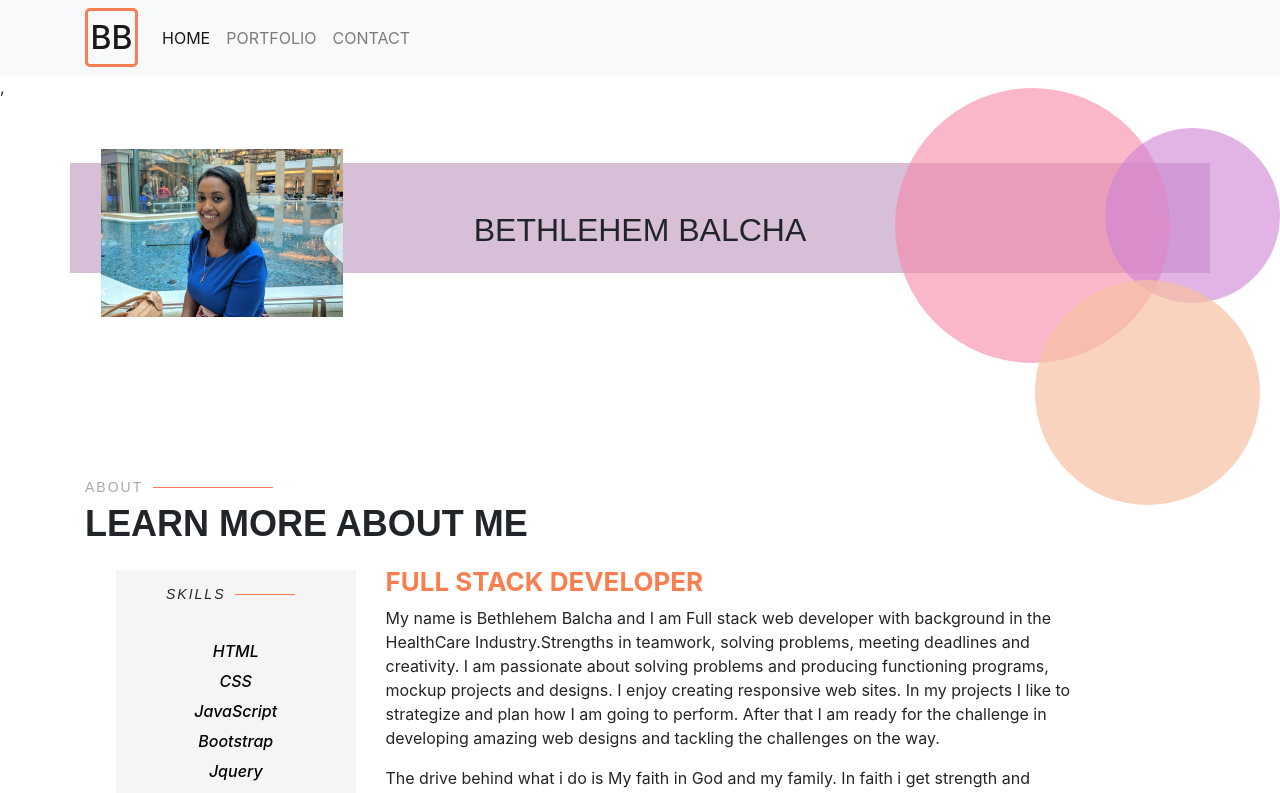
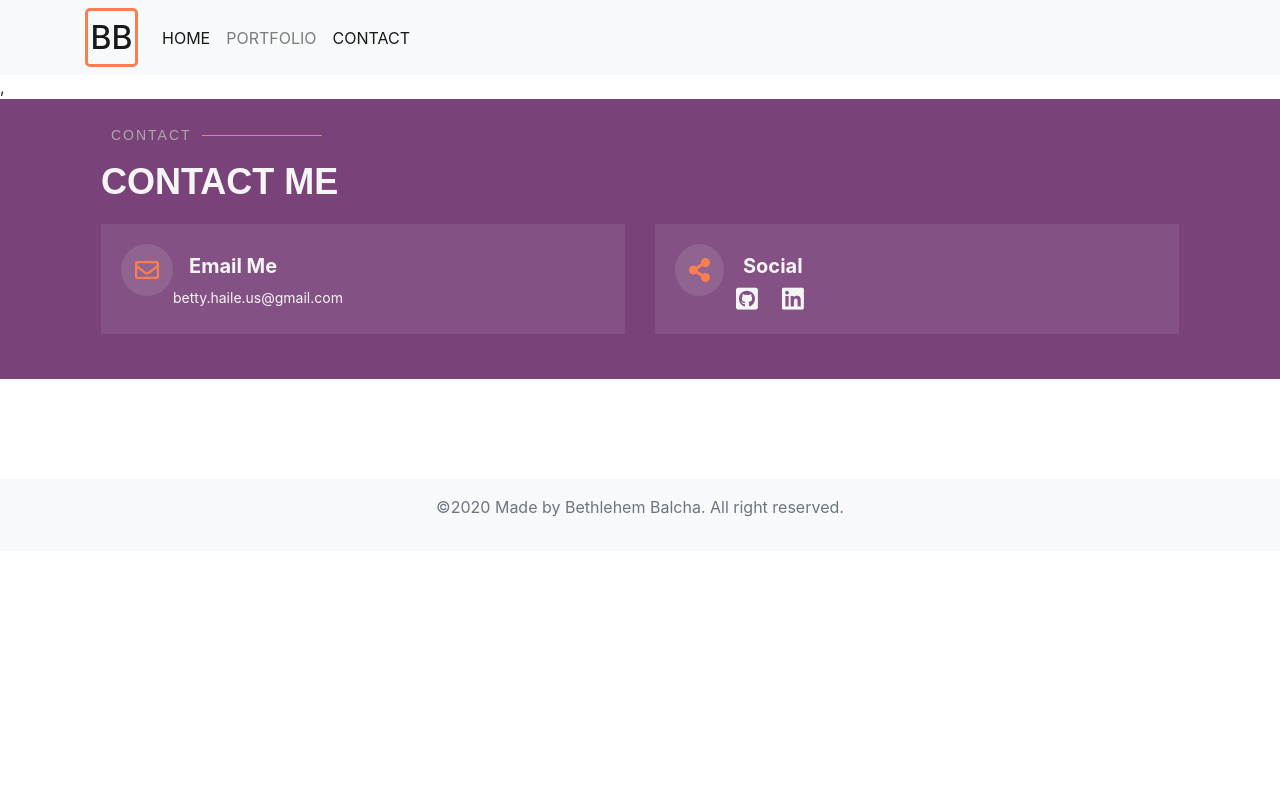
Before and after one commit to bettycode/React-Portfolio, a React (Create React App) app in the folder portfolio/: page /CONTACT in a window 1280 px wide. Shown: the top 793 px of the page. Built offline with nearby package versions, Linux system fonts and the light colour scheme.

Commit message:
added router

```diff
--- a/portfolio/src/App.js
+++ b/portfolio/src/App.js
@@ -1,15 +1,29 @@
 import React from "react";
 import 'bootstrap/dist/css/bootstrap.min.css';
-import Main from './components/Main/Main'
+import Nav from './components/Nav/Nav'
+import { BrowserRouter as Router, Route } from "react-router-dom";
+import Wrapper from "./components/Wrapper";
+import Header from "./components/Header/Header";
+import Portfolio from "./components/Portfolio/Portfolio";
+import Contact from "./components/Contact/Contact";
+import F from "./components/F/F";
+
 
 
 function App() {
   return (
-    <div>
-      <Main />
-
-
-    </div>
+    <Router>
+        <div>
+          <Nav />,
+          <Wrapper>
+            <Route exact path="/" component={Header} />
+            <Route exact path="/HOME" component={Header} />
+            <Route exact path="/PORTFOLIO" component={Portfolio} />
+            <Route exact path="/CONTACT" component={Contact} />
+          </Wrapper>
+          <F />
+        </div>
+    </Router>
   );
 }
 
--- a/portfolio/src/components/F/F.css
+++ b/portfolio/src/components/F/F.css
@@ -0,0 +1,3 @@
+footer.footer.mt-auto.py-3{
+    background: #f8f9fa!important;
+}
--- a/portfolio/src/components/Nav/Nav.js
+++ b/portfolio/src/components/Nav/Nav.js
@@ -1,25 +1,49 @@
 import React from 'react'
+import {Link } from 'react-router-dom';
 import './Nav.css'
+
 
 
 function Nav() {
     return (
         <nav className="navbar navbar-expand-lg navbar-light bg-light">
           <div className ="container">
-            <a className="navbar-brand Name" href="#">BB</a>
+            <Link className="navbar-brand Name" to="/">
+              BB
+              </Link>
             <button className="navbar-toggler" type="button" data-toggle="collapse" data-target="#navbarScroll" aria-controls="navbarScroll" aria-expanded="false" aria-label="Toggle navigation">
               <span className="navbar-toggler-icon"></span>
             </button>
             <div className="collapse navbar-collapse" id="navbarScroll">
               <ul className="navbar-nav mr-auto my-2 my-lg-0 navbar-nav-scroll" style= {{maxHeight: 100}} >
                 <li className="nav-item active">
-                  <a className="nav-link" href="#">HOME <span className="sr-only">(current)</span></a>
+                <Link
+                  to ="/"
+                   className={
+                    window.location.pathname === "/" || window.location.pathname === "/HOME"
+                    ? "nav-link active"
+                    : "nav-link"
+                   }
+                >
+                  HOME
+                  </Link>
                 </li>
                 <li className="nav-item">
-                  <a className="nav-link" href="#">PORTFOLIO</a>
+                <Link
+              to="/PORTFOLIO"
+              className={window.location.pathname === "/PORTFOLIO" ? "nav-link active" : "nav-link"}
+            >
+              PORTFOLIO
+            </Link>
+
                 </li>
                 <li className="nav-item">
-                  <a className="nav-link" href="#">CONTACT</a>
+                <Link
+              to="/CONTACT"
+              className={window.location.pathname === "/CONTACT" ? "nav-link active" : "nav-link"}
+            >
+             CONTACT
+            </Link>
                 </li>
 
               </ul>
@@ -32,4 +56,4 @@ function Nav() {
 
     )
 }
-export default Nav
+export default Nav;
--- /dev/null
+++ b/portfolio/src/components/Wrapper/index.js
@@ -0,0 +1,8 @@
+import React from "react";
+import "./style.css";
+
+function Wrapper(props) {
+  return <main className="wrapper">{props.children}</main>;
+}
+
+export default Wrapper;
--- /dev/null
+++ b/portfolio/src/components/Wrapper/style.css
@@ -0,0 +1,4 @@
+.wrapper {
+    min-height: 100%;
+    padding-bottom: 100px;
+  }
```
